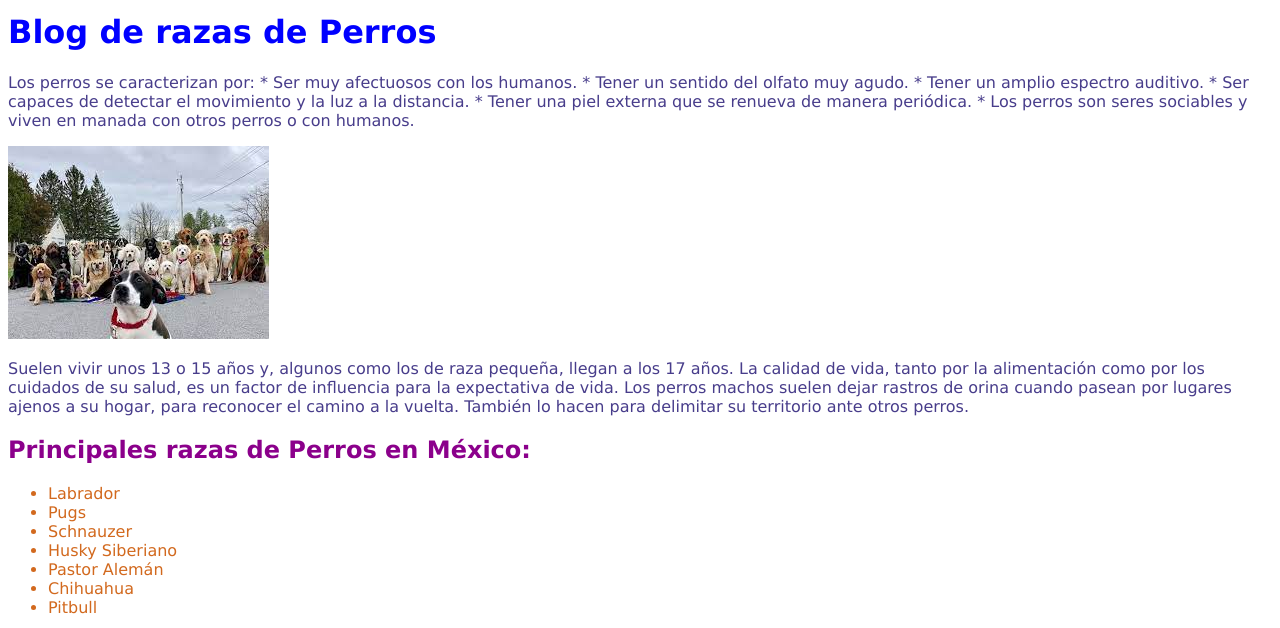
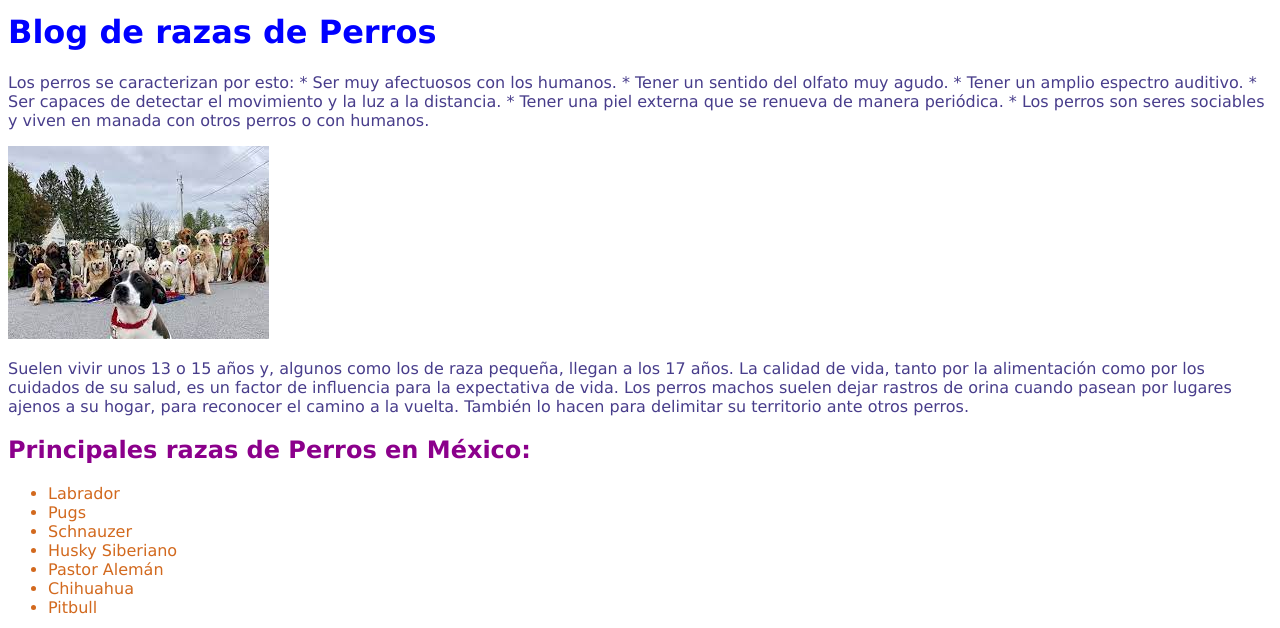
Before and after one commit to Lapecru64/blog-sobre-perros, a plain HTML site: page index.html in a window 1280 px wide. Shown: the part 172-800 px from the top of the page. Drawn offline with Linux system fonts and the light colour scheme.

Commit message:
Modificando Index

```diff
--- a/index.html
+++ b/index.html
@@ -20,7 +20,7 @@
   <main>
   <h1 class="Encabezado-principal">Blog de razas de Perros</h1>
 
-  <p class="parrafo-principal">Los perros se caracterizan por:
+  <p class="parrafo-principal">Los perros se caracterizan por esto:
 
     * Ser muy afectuosos con los humanos.
     * Tener un sentido del olfato muy agudo.
```
